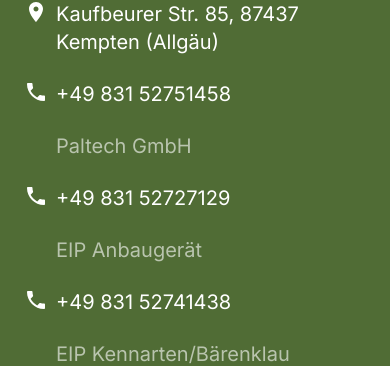
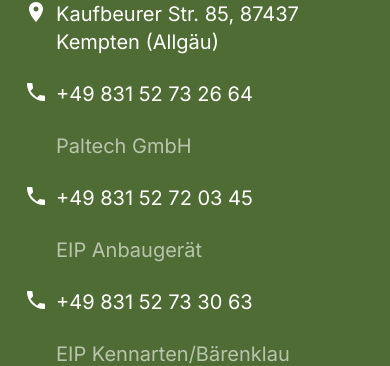
Before and after one commit to nicolecll09/paltech_website, a Next.js app: page /en in a window 390 px wide. Shown: the part 7879-8245 px from the top of the page. Built offline with nearby package versions, Linux system fonts and the light colour scheme.

Commit message:
Add: new phone numbers

```diff
--- a/app/[locale]/impressum/page.tsx
+++ b/app/[locale]/impressum/page.tsx
@@ -32,7 +32,11 @@
           <div>
             <h2 className="mb-2 text-2xl font-semibold">Kontakt</h2>
             <p>
-              Telefon: 0176 64279882
+              Telefon <br />
+              0831 52 73 26 64 <br />
+              0831 52 72 03 45 <br />
+              0831 52 73 30 63
+
               <br />
               E-Mail:{" "}
               <a
--- a/components/layout/Footer.tsx
+++ b/components/layout/Footer.tsx
@@ -59,21 +59,22 @@
 
               <div className="flex flex-row gap-2">
                 <LocalPhoneIcon />
-                <p>+49 831 52751458</p>
+                <p>+49 831 52 73 26 64</p>
+
               </div>
               <p className="text-white/60 ml-8">Paltech GmbH</p>
 
 
               <div className="flex flex-row gap-2">
                 <LocalPhoneIcon />
-                <p>+49 831 52727129</p>
+                <p>+49 831 52 72 03 45</p>
               </div>
               <p className="text-white/60 ml-8">EIP Anbaugerät</p>
 
 
               <div className="flex flex-row gap-2">
                 <LocalPhoneIcon />
-                <p>+49 831 52741438</p>
+                <p>+49 831 52 73 30 63</p>
               </div>
               <p className="text-white/60 ml-8">EIP Kennarten/Bärenklau</p>
 
```
